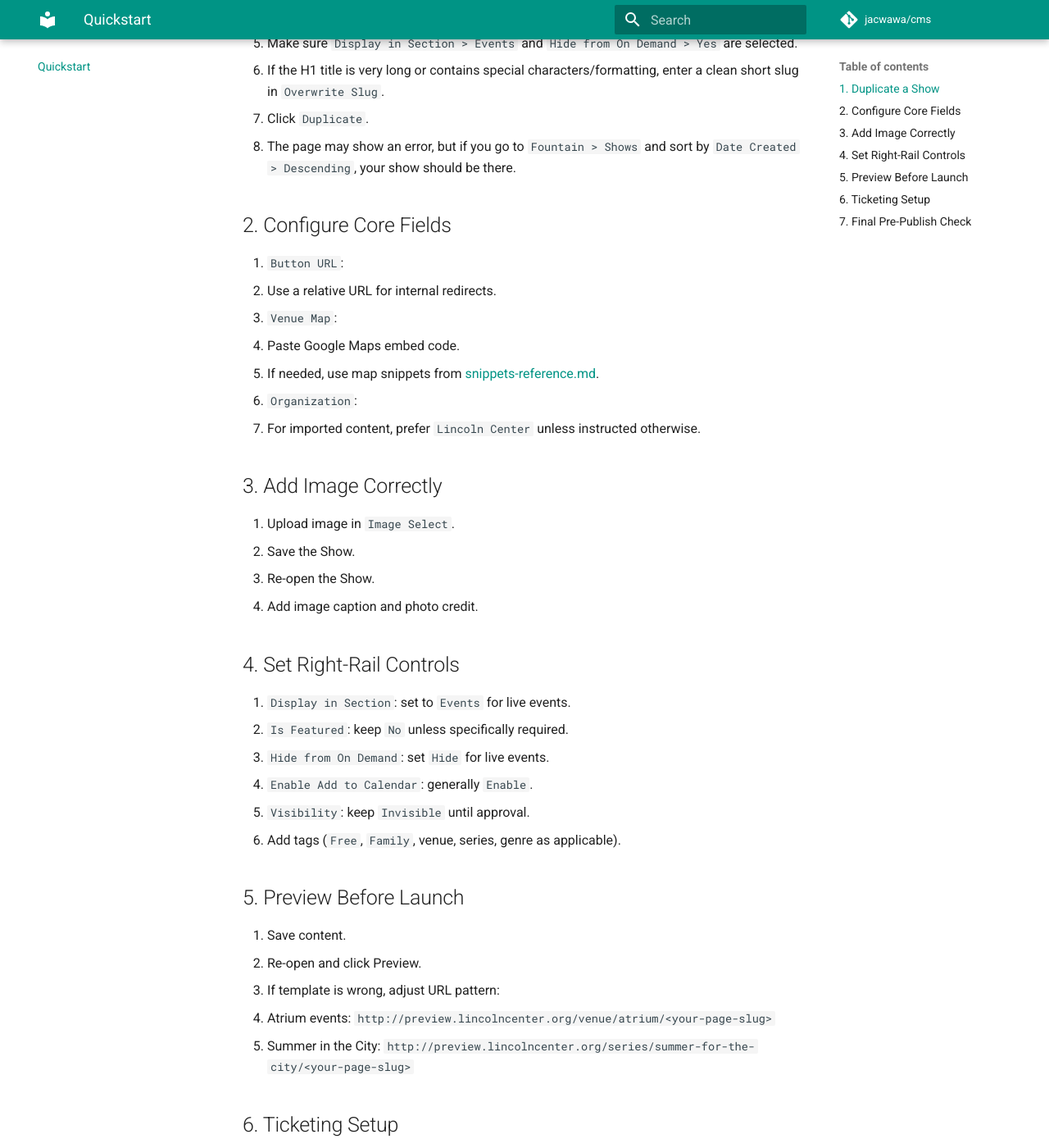
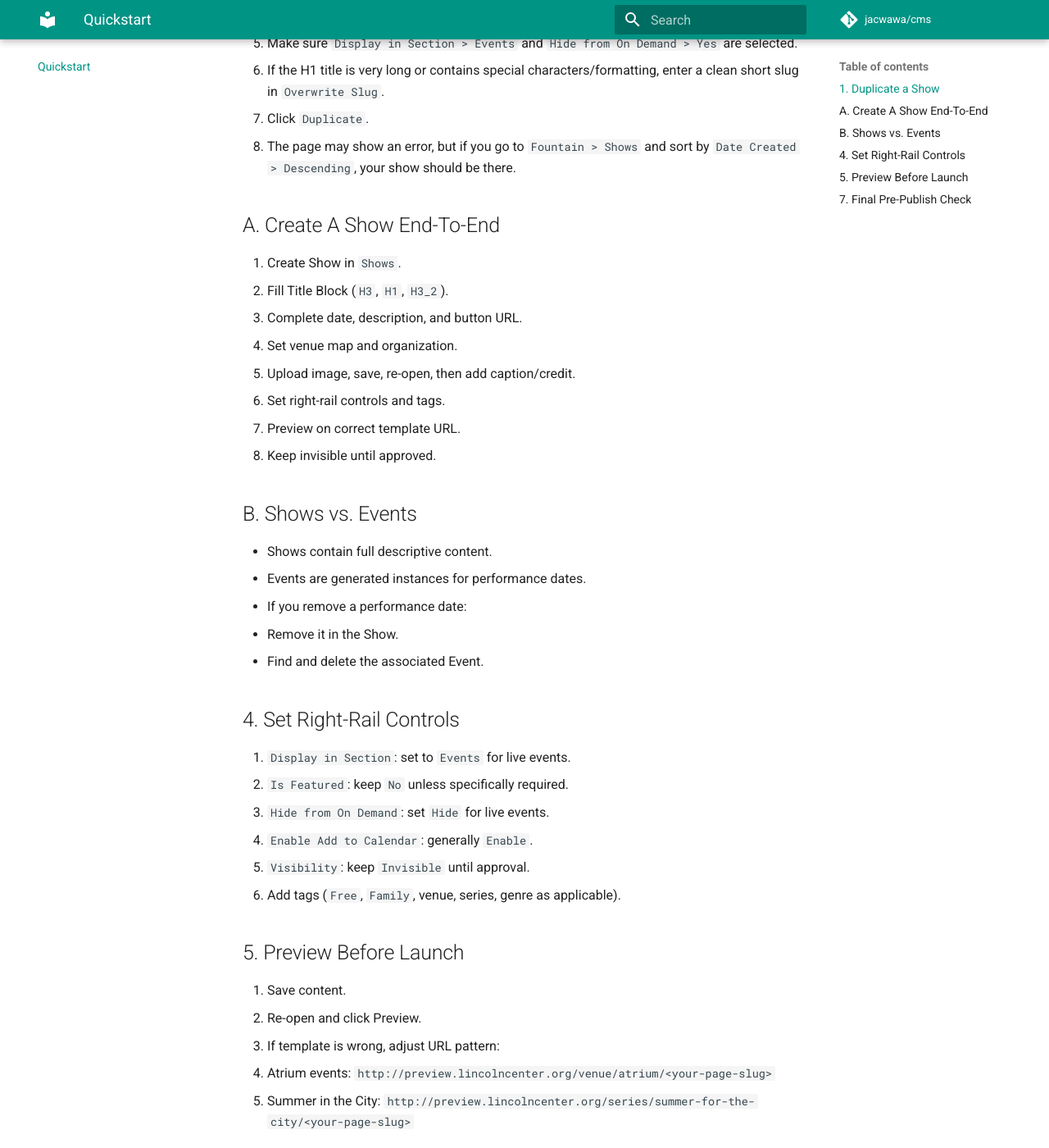
Before and after one commit to jacwawa/cms, an MkDocs documentation site: the page built from docs/fountain-onboarding/quickstart.md, in a window 1280 px wide and 1400 px high, scrolled down 439 px. Shown: the whole window at 82% size. Built offline with MkDocs 1.6.1 and Material for MkDocs 9.7.7, drawn with Linux system fonts in a browser that asks for light colours; comment, search, counter and statistics services are not loaded; some of the changed text lies outside the part shown.

Commit message:
Update markdown docs and trigger rebuild

```diff
--- a/docs/fountain-onboarding/quickstart.md
+++ b/docs/fountain-onboarding/quickstart.md
@@ -13,22 +13,26 @@
 7. Click `Duplicate`.
 8. The page may show an error, but if you go to `Fountain > Shows` and sort by `Date Created > Descending`, your show should be there.
 
-## 2. Configure Core Fields
+## A. Create A Show End-To-End
 
-1. `Button URL`:
-- Use a relative URL for internal redirects.
-2. `Venue Map`:
-- Paste Google Maps embed code.
-- If needed, use map snippets from [snippets-reference.md](./snippets-reference.md).
-3. `Organization`:
-- For imported content, prefer `Lincoln Center` unless instructed otherwise.
+1. Create Show in `Shows`.
+2. Fill Title Block (`H3`, `H1`, `H3_2`).
+3. Complete date, description, and button URL.
+4. Set venue map and organization.
+5. Upload image, save, re-open, then add caption/credit.
+6. Set right-rail controls and tags.
+7. Preview on correct template URL.
+8. Keep invisible until approved.
 
-## 3. Add Image Correctly
+## B. Shows vs. Events
 
-1. Upload image in `Image Select`.
-2. Save the Show.
-3. Re-open the Show.
-4. Add image caption and photo credit.
+- Shows contain full descriptive content.
+- Events are generated instances for performance dates.
+- If you remove a performance date:
+1. Remove it in the Show.
+2. Find and delete the associated Event.
+
+
 
 ## 4. Set Right-Rail Controls
 
@@ -47,10 +51,7 @@
 - Atrium events: `http://preview.lincolncenter.org/venue/atrium/<your-page-slug>`
 - Summer in the City: `http://preview.lincolncenter.org/series/summer-for-the-city/<your-page-slug>`
 
-## 6. Ticketing Setup
 
-- Single date: remove Ticket URL from Basics and put it on Ticketing tab button(s).
-- Multiple dates: add first URL in Basics, then date-specific URLs on Dates tab.
 
 ## 7. Final Pre-Publish Check
 
```
Also changed, not shown: docs/fountain-onboarding/photo-guidelines.md (+1 -4 lines).
